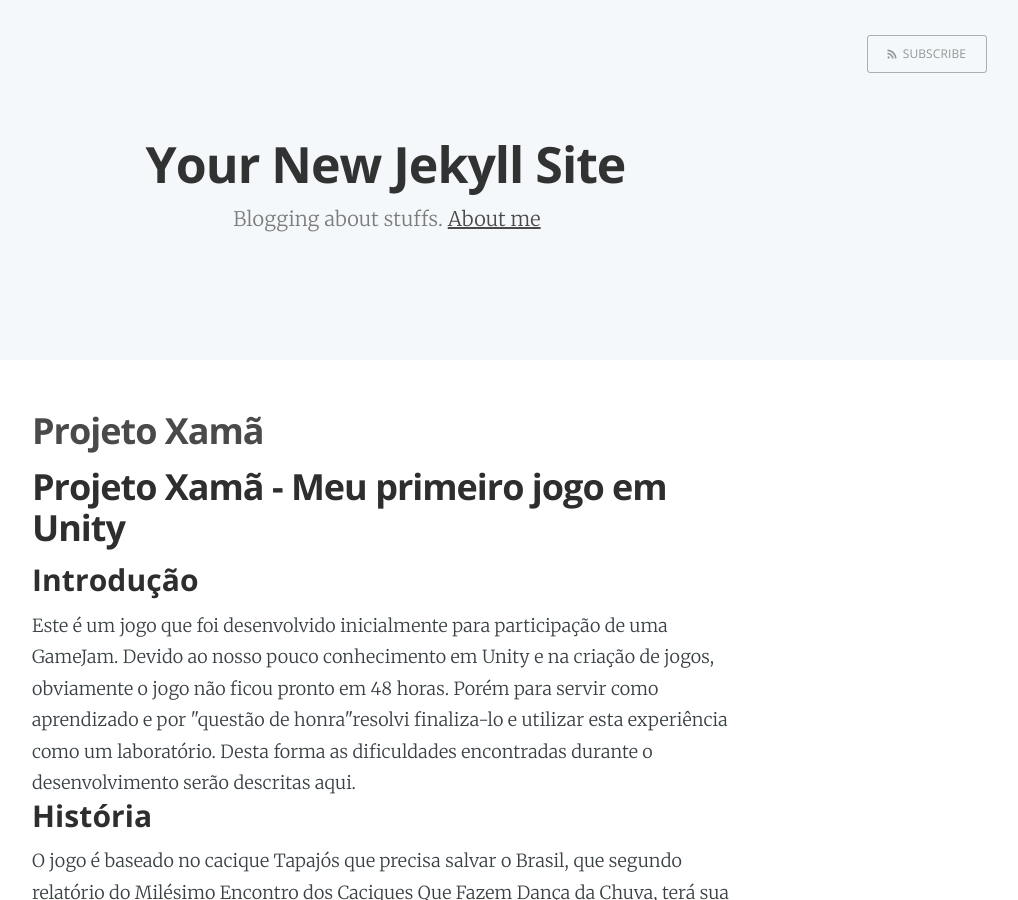
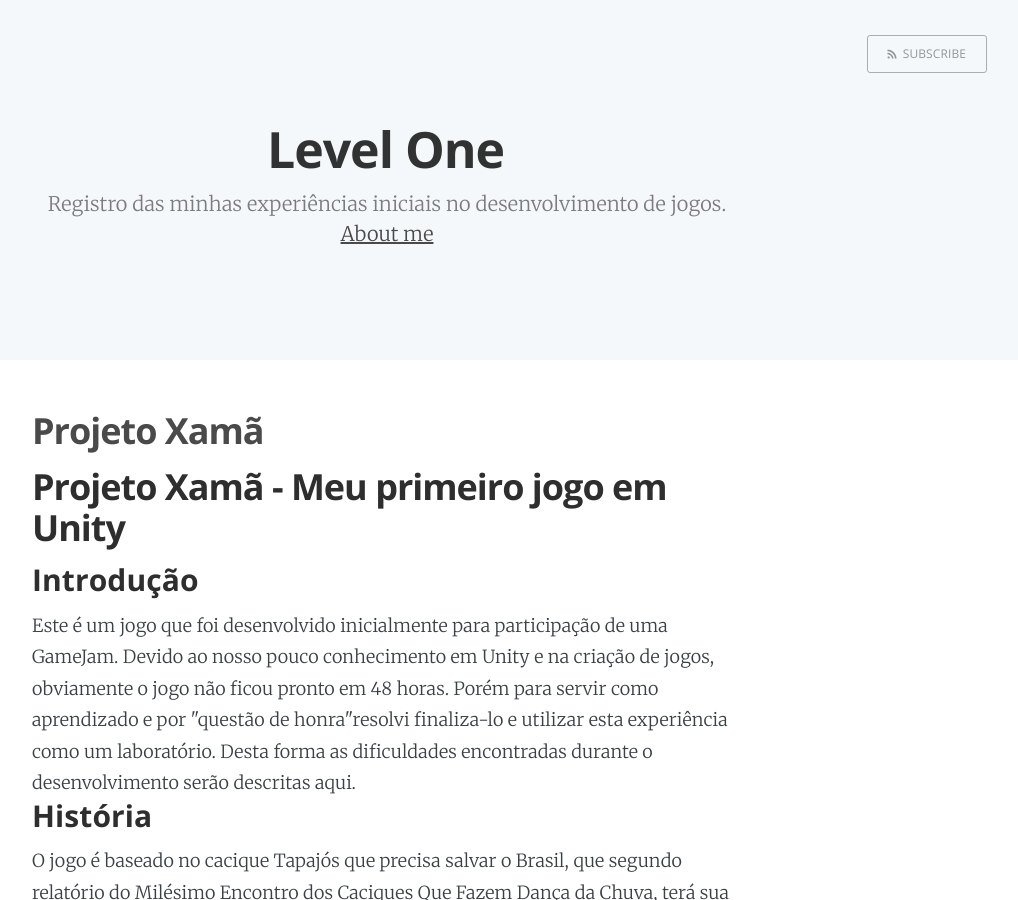
Before and after one commit to tiagofer/jose.github.io, a Jekyll site: the page built from index.html, in a window 1280 px wide and 900 px high. Shown: the whole window, without its empty margins (253-1271 px from the left). Built offline with Jekyll 4.4.1, drawn with Linux system fonts in a browser that asks for light colours; Markdown is read by kramdown in place of the engine named in the settings; the list of posts is cut into pages by our own code; some of the changed text lies outside the part shown.

Commit message:
alteração da configuração do blog

```diff
--- a/_config.yml
+++ b/_config.yml
@@ -1,6 +1,6 @@
-name: Your New Jekyll Site
-description: Blogging about stuffs
-meta_description: "Your New Jekyll Site, Blogging about stuffs"
+name: Level One
+description: Registro das minhas experiências iniciais no desenvolvimento de jogos
+meta_description: "Registros sobre o desenvolvimento de games"
 
 markdown: redcarpet
 highlighter: pygments
@@ -11,5 +11,5 @@ domain_name: 'http://yourblog-domain.com'
 google_analytics: 'UA-XXXXXXXX-X'
 
 # Details for the RSS feed generator
-url:            'blog url'
-author:         'Your Name'
+url:            'http://tiagofer.github.io/'
+author:         'Tiago Augusto Ferreira'
```
